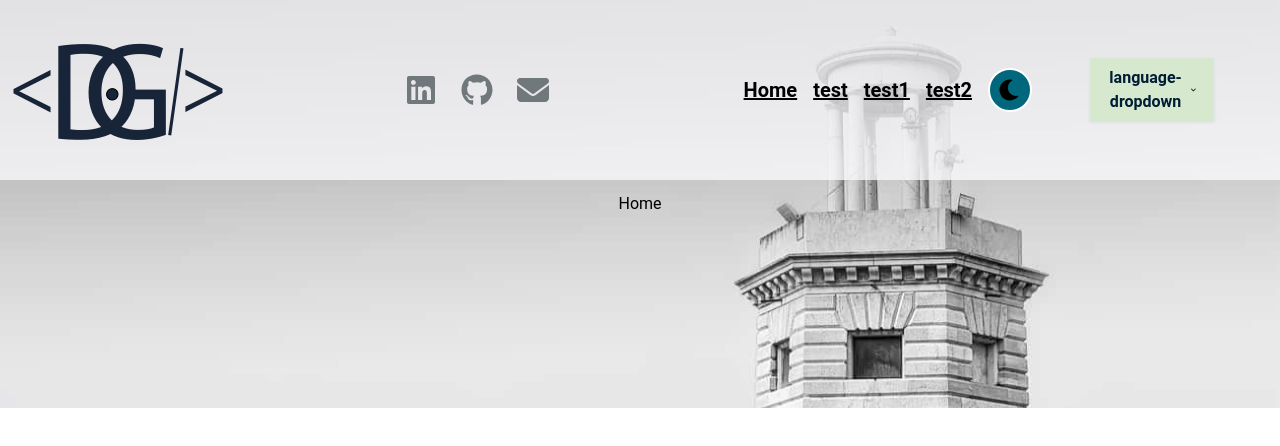
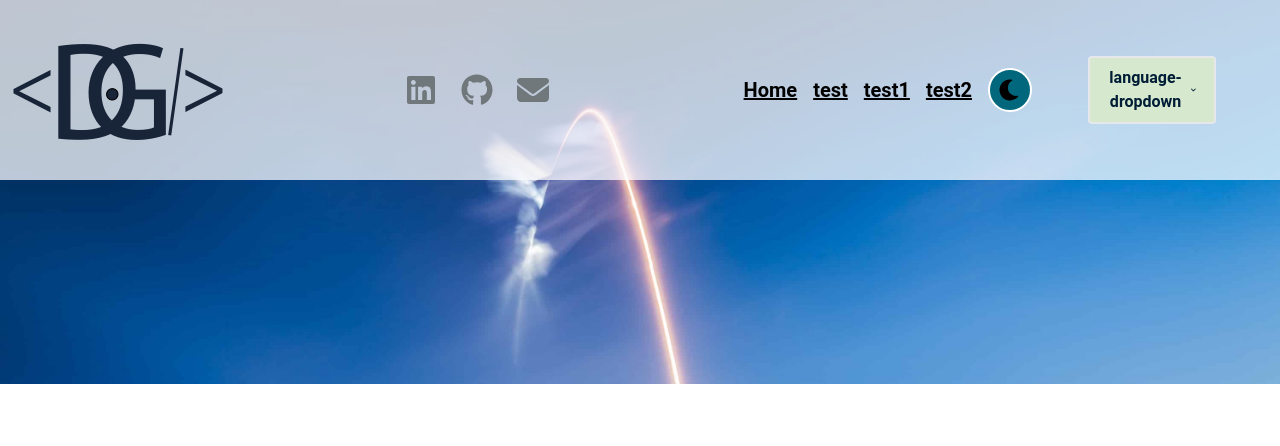
Before and after one commit to DaGo85/nasa-space-app, a React (Create React App) app: page / in a window 1280 px wide. Shown: the top 446 px of the page. Built offline with nearby package versions, Linux system fonts and the light colour scheme.

Commit message:
added universal bg and reworked css

```diff
--- /dev/null
+++ b/src/components/BackGround.js
@@ -0,0 +1,11 @@
+function BackGround({ children }) {
+  return (
+    <main
+      className="bg-fixed bg-center bg-cover w-full flex flex-col items-center justify-start gap-2 text-center
+    bg-bgLight dark:bg-bgDark bg-no-repeat py-40 md:py-48 lg:py-48 md:gap-12 absolute inset-0"
+    >
+      {children}
+    </main>
+  );
+}
+export default BackGround;
--- a/src/components/navbar/components/NavBarLangDropDown.tsx
+++ b/src/components/navbar/components/NavBarLangDropDown.tsx
@@ -8,7 +8,7 @@ function NavBarLangDropDown() {
   return (
     <>
       <div className="p-10">
-        <div className="dropdown inline-block relative transition-all duration-500 ">
+        <div className="group inline-block relative transition-all duration-500 ">
           <button className="bg-secondaryLightContainer text-secondaryLightContainerOn hover:text-primaryLightOn dark:hover:text-primaryDarkOn border-2 font-semibold py-2 px-4 rounded inline-flex justify-center items-center w-32">
             <span className="mr-1">{t("language-dropdown")}</span>
             <svg
@@ -16,10 +16,10 @@ function NavBarLangDropDown() {
               xmlns="http://www.w3.org/2000/svg"
               viewBox="0 0 20 20"
             >
-              <path d="M9.293 12.95l.707.707L15.657 8l-1.414-1.414L10 10.828 5.757 6.586 4.343 8z" />{" "}
+              <path d="M9.293 12.95l.707.707L15.657 8l-1.414-1.414L10 10.828 5.757 6.586 4.343 8z" />
             </svg>
           </button>
-          <ul className="dropdown-menu absolute hidden  text-secondaryLightContainerOn dark:text-secondaryDarkContainerOn pt-1 transition-all duration-500">
+          <ul className="group-hover:block absolute hidden  text-secondaryLightContainerOn dark:text-secondaryDarkContainerOn pt-1 transition-all duration-500">
             <li className="">
               <a href="/">
                 <button className="rounded-t bg-black/90 hover:bg-white hover:text-black text-white border-white border-2 py-2 px-4 w-32 flex justify-center transition-all duration-500 ">
--- a/src/index.css
+++ b/src/index.css
@@ -7,36 +7,9 @@
     @apply p-0 m-0 relative;
     font-family: "sans-serif", "roboto";
   }
-
-  main {
-    position: absolute;
-    top: 0;
-    bottom: 0;
-    left: 0;
-    right: 0;
-  }
-
-  .dropdown:hover .dropdown-menu {
-    display: block;
-  }
 }
 
 @tailwind components;
 
 @layer components {
-  .bg-1 {
-    background-image: url("/public/bg1.jpg");
-  }
-
-  .bg-2 {
-    background-image: url("/public/bg2.jpg");
-  }
-
-  .bg-3 {
-    background-image: url("/public/bg3.jpg");
-  }
-  .bg-setup {
-    @apply bg-fixed bg-center bg-cover bg-no-repeat py-40 md:py-48 lg:py-48
-    w-full flex flex-col items-center justify-start gap-6 md:gap-12;
-  }
 }
--- a/src/pages/home/Home.tsx
+++ b/src/pages/home/Home.tsx
@@ -1,10 +1,10 @@
+import BackGround from "../../components/BackGround";
+
 function Home() {
   return (
-    <main>
-      <div className="bg-fixed bg-center bg-cover w-full flex flex-col items-center justify-start gap-2 text-center bg-1 bg-setup">
-        Home
-      </div>
-    </main>
+    <BackGround>
+      <div className="h-96 w-full"></div>
+    </BackGround>
   );
 }
 export default Home;
--- a/tailwind.config.js
+++ b/tailwind.config.js
@@ -4,6 +4,11 @@ module.exports = {
   darkMode: "class",
   theme: {
     extend: {
+      backgroundImage: {
+        bgLight: "url('/public/light.jpg')",
+        bgDark: "url('/public/dark.jpg')",
+      },
+
       colors: {
         primaryLight: "#00677c",
         primaryLightOn: "#ffffff",
```
Also changed, not shown: public/dark.jpg (added), public/light.jpg (added).
